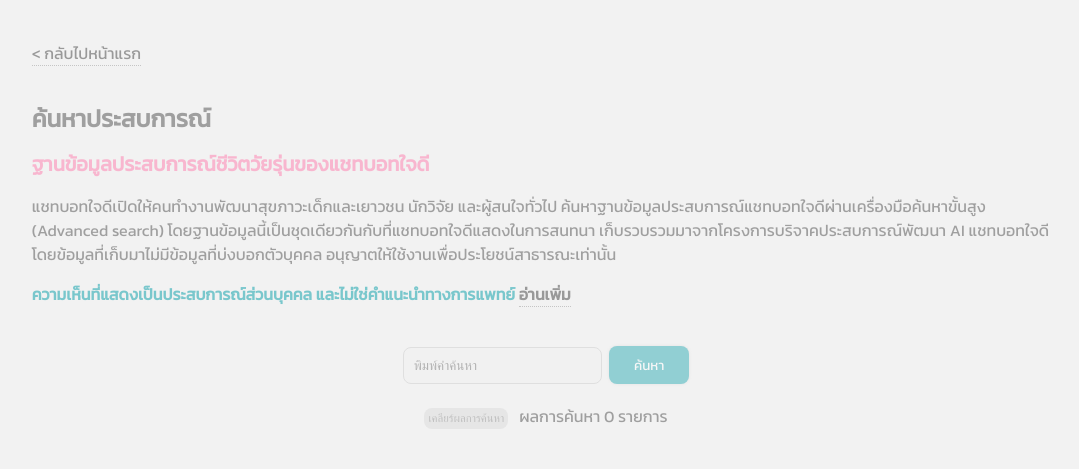
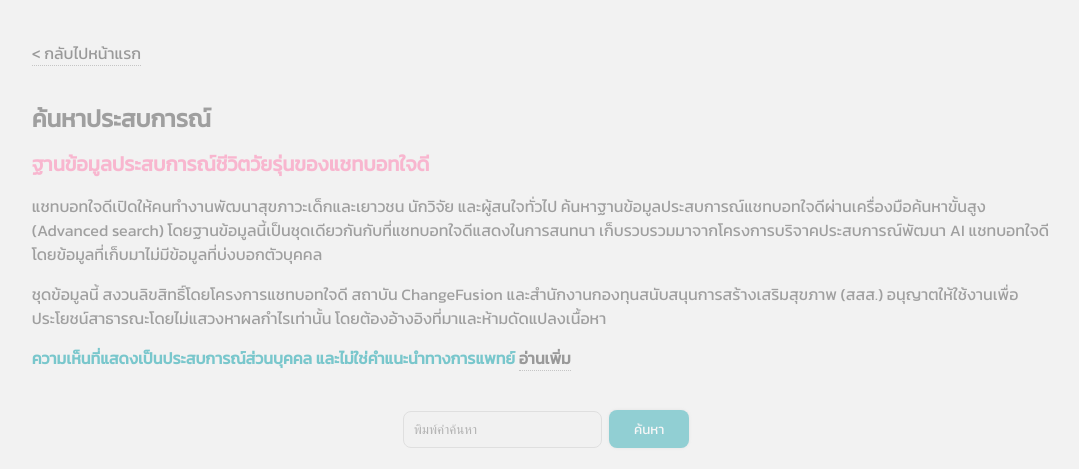
Before and after one commit to deepmatters/jaidee, a Flask app: page /search in a window 1280 px wide. Shown: the part 86-555 px from the top of the page, without its empty margins (94-1173 px from the left). Run offline with Flask 2, Linux system fonts and the light colour scheme; data that the repository does not hold is empty.

Commit message:
Add copyright notice for solution db.

```diff
--- a/app/templates/search.html
+++ b/app/templates/search.html
@@ -8,7 +8,8 @@
             <div class="spacer-big"></div>
             <h1>ค้นหาประสบการณ์</h1>
             <h2 class="em">ฐานข้อมูลประสบการณ์ชีวิตวัยรุ่นของแชทบอทใจดี</h2>
-            <p>แชทบอทใจดีเปิดให้คนทำงานพัฒนาสุขภาวะเด็กและเยาวชน นักวิจัย และผู้สนใจทั่วไป ค้นหาฐานข้อมูลประสบการณ์แชทบอทใจดีผ่านเครื่องมือค้นหาขั้นสูง (Advanced search) โดยฐานข้อมูลนี้เป็นชุดเดียวกันกับที่แชทบอทใจดีแสดงในการสนทนา เก็บรวบรวมมาจากโครงการบริจาคประสบการณ์พัฒนา AI แชทบอทใจดี โดยข้อมูลที่เก็บมาไม่มีข้อมูลที่บ่งบอกตัวบุคคล อนุญาตให้ใช้งานเพื่อประโยชน์สาธารณะเท่านั้น</p>
+            <p>แชทบอทใจดีเปิดให้คนทำงานพัฒนาสุขภาวะเด็กและเยาวชน นักวิจัย และผู้สนใจทั่วไป ค้นหาฐานข้อมูลประสบการณ์แชทบอทใจดีผ่านเครื่องมือค้นหาขั้นสูง (Advanced search) โดยฐานข้อมูลนี้เป็นชุดเดียวกันกับที่แชทบอทใจดีแสดงในการสนทนา เก็บรวบรวมมาจากโครงการบริจาคประสบการณ์พัฒนา AI แชทบอทใจดี โดยข้อมูลที่เก็บมาไม่มีข้อมูลที่บ่งบอกตัวบุคคล</p>
+            <p>ชุดข้อมูลนี้ สงวนลิขสิทธิ์โดยโครงการแชทบอทใจดี สถาบัน ChangeFusion และสำนักงานกองทุนสนับสนุนการสร้างเสริมสุขภาพ (สสส.) อนุญาตให้ใช้งานเพื่อประโยชน์สาธารณะโดยไม่แสวงหาผลกำไรเท่านั้น โดยต้องอ้างอิงที่มาและห้ามดัดแปลงเนื้อหา</p>
             <p class="blue-em">ความเห็นที่แสดงเป็นประสบการณ์ส่วนบุคคล และไม่ใช่คำแนะนำทางการแพทย์ <a href="/about#disclaimer-statement">อ่านเพิ่ม</a></p>
 
             <div class="align-center">
```
